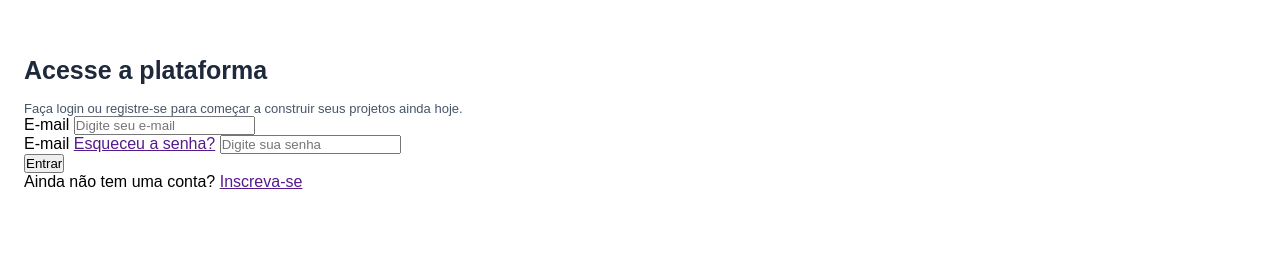
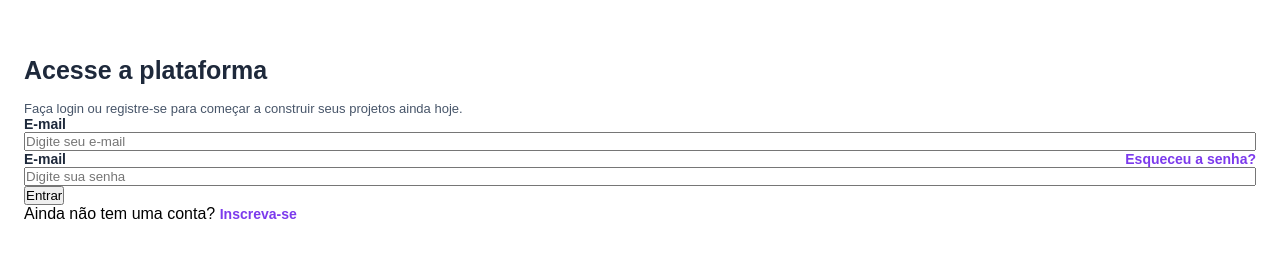
Before and after one commit to arthurmenocci/projeto-vertigo, a plain HTML site: page index.html in a window 1280 px wide. Shown: the part 71-328 px from the top of the page. Drawn offline with Linux system fonts and the light colour scheme; a web font is replaced by a local one.

Commit message:
estilizaçao dos labels e das ancoras de seçao de login

```diff
--- a/index.html
+++ b/index.html
@@ -32,8 +32,10 @@
                     <input type="email" placeholder="Digite seu e-mail" id="email">
                 </div>
                 <div class="input-box">
-                    <label for="senha">E-mail</label>
-                    <a href="">Esqueceu a senha?</a>
+                    <div>
+                        <label for="senha">E-mail</label>
+                        <a href="">Esqueceu a senha?</a>
+                    </div>
                     <input type="password" placeholder="Digite sua senha" id="senha">
                 </div>
 
--- a/style.css
+++ b/style.css
@@ -8,6 +8,7 @@
 :root{
     --gray-800: #1E293b;
     --gray-600: #475569;
+    --purple: #7c3aed;
 }
 
 header {
@@ -22,7 +23,7 @@ header {
     margin-bottom: 3.7rem;
 }
 
-main{
+main {
     padding-inline: 1.5rem;
 }
 
@@ -32,7 +33,35 @@ main{
     font-size: 1.5625rem;
 }
 
-.descricao p{
+.descricao p {
     font-size: 0.8125rem;
     color: var(--gray-600);
 }
+
+.input-box{
+    display:flex;
+    flex-direction: column;
+}
+
+.input-box div {
+    display: flex;
+    justify-content: space-between;
+    align-items: center;
+}
+
+.login label{
+    font-size: 0.875rem;
+    color: var(--gray-800);
+    font-weight: 600;
+}
+
+.login a{
+    color: var(--purple);
+    text-decoration: none;
+    font-size: 0.875rem;
+    font-weight: 600;
+}
+
+.login a;hover{
+    text-decoration: underline;
+}
```
